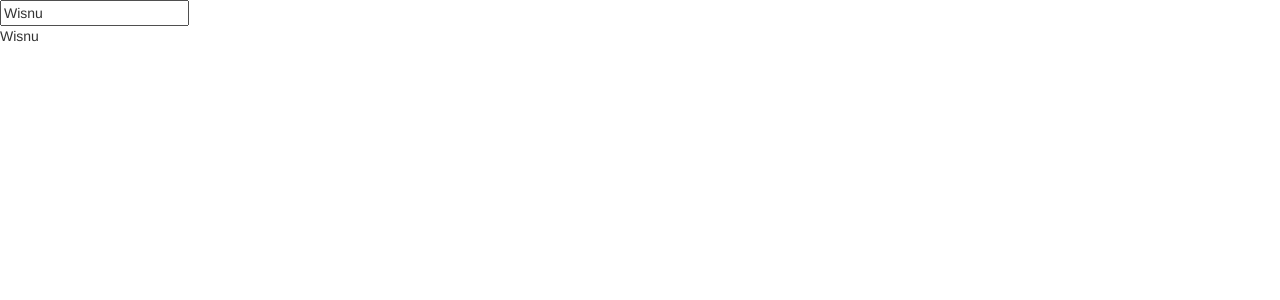
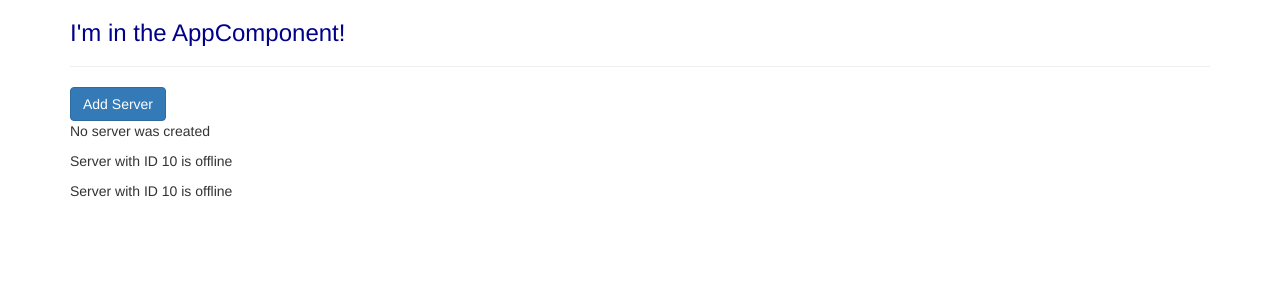
Before and after one commit to dwrpunsiw/angular-complete-guide, an Angular app in the folder my-first-app/: page / in a window 1280 px wide. Shown: the top 300 px of the page. Built offline with nearby package versions, Linux system fonts and the light colour scheme.

Commit message:
section 2, string interpolation, data, property, and even binding

```diff
--- a/my-first-app/src/app/app.component.css
+++ b/my-first-app/src/app/app.component.css
@@ -0,0 +1,3 @@
+h3 {
+  color: darkblue;
+}
--- a/my-first-app/src/app/app.component.html
+++ b/my-first-app/src/app/app.component.html
@@ -1,2 +1,11 @@
-<input type="text" [(ngModel)]="name" />
-<p>{{ name }}</p>
+<!-- <input type="text" [(ngModel)]="name" />
+<p>{{ name }}</p> -->
+<div class="container">
+  <div class="row">
+    <div class="col-xs-12">
+      <h3>I'm in the AppComponent!</h3>
+      <hr />
+      <app-servers></app-servers>
+    </div>
+  </div>
+</div>
--- a/my-first-app/src/app/app.module.ts
+++ b/my-first-app/src/app/app.module.ts
@@ -3,9 +3,11 @@ import { FormsModule } from '@angular/forms';
 import { BrowserModule } from '@angular/platform-browser';
 
 import { AppComponent } from './app.component';
+import { ServerComponent } from './server/server.component';
+import { ServersComponent } from './servers/servers.component';
 
 @NgModule({
-  declarations: [AppComponent],
+  declarations: [AppComponent, ServerComponent, ServersComponent],
   imports: [BrowserModule, FormsModule],
   providers: [],
   bootstrap: [AppComponent],
--- /dev/null
+++ b/my-first-app/src/app/server/server.component.html
@@ -0,0 +1 @@
+<p>Server with ID {{ serverId }} is {{ getServerStatus() }}</p>
--- /dev/null
+++ b/my-first-app/src/app/server/server.component.ts
@@ -0,0 +1,14 @@
+import { Component } from '@angular/core';
+
+@Component({
+  selector: 'app-server',
+  templateUrl: './server.component.html',
+})
+export class ServerComponent {
+  serverId: number = 10;
+  serverStatus: string = 'offline';
+
+  getServerStatus() {
+    return this.serverStatus;
+  }
+}
--- /dev/null
+++ b/my-first-app/src/app/servers/servers.component.html
@@ -0,0 +1,13 @@
+<button
+  class="btn btn-primary"
+  [disabled]="!allowNewServer"
+  (click)="onCreateServer()"
+>
+  Add Server
+</button>
+
+<!-- <p [innerText]="allowNewServer"></p> -->
+<p>{{ serverCreationStatus }}</p>
+
+<app-server></app-server>
+<app-server></app-server>
--- /dev/null
+++ b/my-first-app/src/app/servers/servers.component.ts
@@ -0,0 +1,23 @@
+import { Component, OnInit } from '@angular/core';
+
+@Component({
+  selector: 'app-servers',
+  templateUrl: './servers.component.html',
+  styleUrls: ['./servers.component.css'],
+})
+export class ServersComponent implements OnInit {
+  allowNewServer = false;
+  serverCreationStatus = 'No server was created';
+
+  constructor() {
+    setTimeout(() => {
+      this.allowNewServer = true;
+    }, 2000);
+  }
+
+  ngOnInit(): void {}
+
+  onCreateServer() {
+    this.serverCreationStatus = 'Server was created';
+  }
+}
--- a/my-first-app/src/index.html
+++ b/my-first-app/src/index.html
@@ -1,13 +1,13 @@
-<!doctype html>
+<!DOCTYPE html>
 <html lang="en">
-<head>
-  <meta charset="utf-8">
-  <title>MyFirstApp</title>
-  <base href="/">
-  <meta name="viewport" content="width=device-width, initial-scale=1">
-  <link rel="icon" type="image/x-icon" href="favicon.ico">
-</head>
-<body>
-  <app-root></app-root>
-</body>
+  <head>
+    <meta charset="utf-8" />
+    <title>Angular - The Complete Guide</title>
+    <base href="/" />
+    <meta name="viewport" content="width=device-width, initial-scale=1" />
+    <link rel="icon" type="image/x-icon" href="favicon.ico" />
+  </head>
+  <body>
+    <app-root></app-root>
+  </body>
 </html>
```
Also changed, not shown: my-first-app/src/app/servers/servers.component.css (added).
